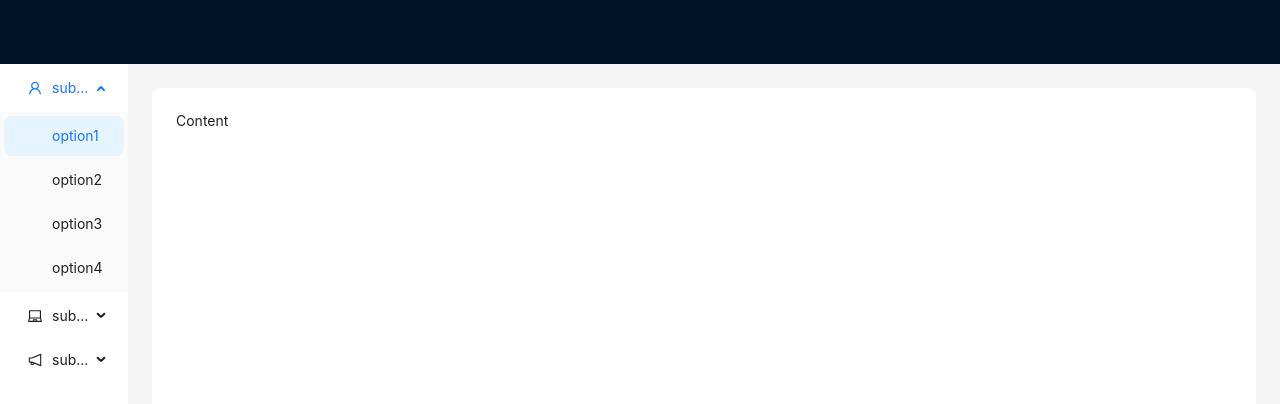
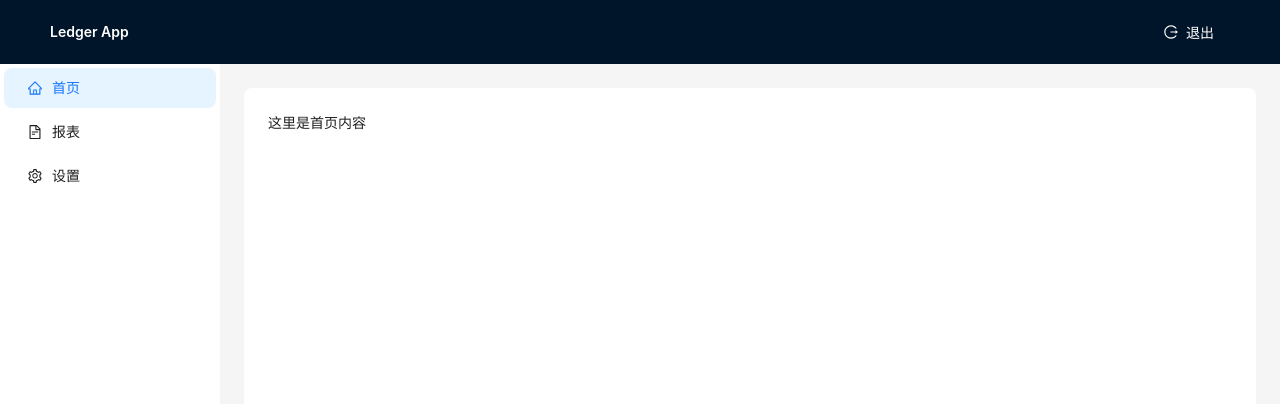
Before and after one commit to MCTBL/ledger_frontend, a React (Vite) app: page /app in a window 1280 px wide. Shown: the top 404 px of the page. Built offline with nearby package versions, Linux system fonts and the light colour scheme; sample sign-in values are in the browser's storage.

Commit message:
重构项目结构，添加路由和登录功能，移除不必要的组件，优化样式

```diff
--- a/index.html
+++ b/index.html
@@ -1,13 +1,16 @@
 <!doctype html>
 <html lang="en">
+
     <head>
         <meta charset="UTF-8" />
         <link rel="icon" type="image/svg+xml" href="/vite.svg" />
         <meta name="viewport" content="width=device-width, initial-scale=1.0" />
         <title>ledger_frontend</title>
     </head>
+
     <body>
         <div id="root"></div>
         <script type="module" src="/src/main.tsx"></script>
     </body>
+
 </html>
--- a/src/App.tsx
+++ /dev/null
@@ -1,79 +0,0 @@
-import {
-	LaptopOutlined,
-	NotificationOutlined,
-	UserOutlined,
-} from "@ant-design/icons";
-import type { MenuProps } from "antd";
-import { Layout, Menu, theme } from "antd";
-import React from "react";
-
-const { Header, Content, Sider } = Layout;
-
-const items2: MenuProps["items"] = [
-    UserOutlined,
-    LaptopOutlined,
-    NotificationOutlined,
-].map((icon, index) => {
-    const key = String(index + 1);
-
-    return {
-        key: `sub${key}`,
-        icon: React.createElement(icon),
-        label: `subnav ${key}`,
-        children: Array.from({ length: 4 }).map((_, j) => {
-            const subKey = index * 4 + j + 1;
-            return {
-                key: subKey,
-                label: `option${subKey}`,
-            };
-        }),
-    };
-});
-
-const App: React.FC = () => {
-    const {
-        token: { colorBgContainer, borderRadiusLG },
-    } = theme.useToken();
-
-    return (
-        <Layout style={{ height: "100%" }}>
-            <Header style={{ display: "flex", alignItems: "center" }}>
-                <div className="demo-logo" />
-            </Header>
-            <Layout>
-                <Sider width={"10%"} style={{ background: colorBgContainer }}>
-                    <Menu
-                        mode="inline"
-                        defaultSelectedKeys={["1"]}
-                        defaultOpenKeys={["sub1"]}
-                        style={{ height: "100%", borderInlineEnd: 0 }}
-                        items={items2}
-                    />
-                </Sider>
-                <Layout style={{ padding: "24px 24px 24px 24px" }}>
-                    {/* <Breadcrumb
-                        items={[
-                            { title: "Home" },
-                            { title: "List" },
-                            { title: "App" },
-                        ]}
-                        style={{ margin: "16px 0" }}
-                    /> */}
-                    <Content
-                        style={{
-                            padding: 24,
-                            margin: 0,
-                            minHeight: 280,
-                            background: colorBgContainer,
-                            borderRadius: borderRadiusLG,
-                        }}
-                    >
-                        Content
-                    </Content>
-                </Layout>
-            </Layout>
-        </Layout>
-    );
-};
-
-export default App;
--- a/src/components/LoginForm/LoginForm.tsx
+++ b/src/components/LoginForm/LoginForm.tsx
@@ -1,9 +1,12 @@
 import React, { useState } from "react";
-import "./LoginForm.css"; // 引入样式文件
+import { useLocation, useNavigate } from "react-router-dom";
+import "./LoginForm.css";
 
 function LoginForm() {
   const [loading, setLoading] = useState(false);
   const [error, setError] = useState("");
+  const navigate = useNavigate();
+  const location = useLocation();
 
   const handleSubmit = (ev: React.FormEvent<HTMLFormElement>) => {
     ev.preventDefault();
@@ -11,18 +14,21 @@ function LoginForm() {
     setError("");
 
     const formData = new FormData(ev.currentTarget);
-    const username = formData.get("username");
-    const password = formData.get("password");
+    const username = String(formData.get("username") || "");
+    const password = String(formData.get("password") || "");
 
-    // 模拟登录逻辑
+    // 模拟登录
     setTimeout(() => {
       setLoading(false);
       if (username === "admin" && password === "password") {
-        alert("登录成功！");
+        localStorage.setItem("auth_token", "demo-token");
+        // 登录前想去的页面（如果有），否则跳首页
+        const redirectTo = (location.state)?.from?.pathname || "/app";
+        navigate(redirectTo, { replace: true });
       } else {
         setError("用户名或密码错误");
       }
-    }, 1000);
+    }, 600);
   };
 
   return (
--- a/src/pages/LoginPage/LoginPage.tsx
+++ b/src/layouts/LoginPage.tsx
@@ -1,4 +1,4 @@
-import LoginForm from "../../components/LoginForm/LoginForm"; // 引入登录表单组件
+import LoginForm from "../components/LoginForm/LoginForm"; // 引入登录表单组件
 import "./LoginPage.css"; // 引入页面样式
 
 function LoginPage() {
--- /dev/null
+++ b/src/layouts/MainLayout.tsx
@@ -0,0 +1,66 @@
+import { FileTextOutlined, HomeOutlined, LogoutOutlined, SettingOutlined } from "@ant-design/icons";
+import { Button, Layout, Menu, theme } from "antd";
+import { Link, Outlet, useLocation, useNavigate } from "react-router-dom";
+
+const { Header, Content, Sider } = Layout;
+
+export default function MainLayout() {
+  const {
+    token: { colorBgContainer, borderRadiusLG },
+  } = theme.useToken();
+  const location = useLocation();
+  const navigate = useNavigate();
+
+  // 根据路由高亮菜单
+  const selectedKey =
+    location.pathname === "/app" || location.pathname === "/app/"
+      ? "/app"
+      : location.pathname;
+
+  const handleLogout = () => {
+    localStorage.removeItem("auth_token");
+    navigate("/login", { replace: true });
+  };
+
+  return (
+    <Layout style={{ minHeight: "100vh" }}>
+      <Header style={{ display: "flex", alignItems: "center", color: "#fff" }}>
+        <div style={{ fontWeight: 600 }}>Ledger App</div>
+        <div style={{ marginLeft: "auto" }}>
+          <Button type="text" icon={<LogoutOutlined />} onClick={handleLogout} style={{ color: "#fff" }}>
+            退出
+          </Button>
+        </div>
+      </Header>
+
+      <Layout>
+        <Sider width={220} style={{ background: colorBgContainer, display: "flex", flexDirection: "column" }}>
+          <Menu
+            mode="inline"
+            selectedKeys={[selectedKey]}
+            style={{ height: "100%", borderInlineEnd: 0 }}
+            items={[
+              { key: "/app", icon: <HomeOutlined />, label: <Link to="/app">首页</Link> },
+              { key: "/app/reports", icon: <FileTextOutlined />, label: <Link to="/app/reports">报表</Link> },
+              { key: "/app/settings", icon: <SettingOutlined />, label: <Link to="/app/settings">设置</Link> },
+            ]}
+          />
+        </Sider>
+
+        <Layout style={{ padding: 24 }}>
+          <Content
+            style={{
+              padding: 24,
+              margin: 0,
+              minHeight: 360,
+              background: colorBgContainer,
+              borderRadius: borderRadiusLG,
+            }}
+          >
+            <Outlet />
+          </Content>
+        </Layout>
+      </Layout>
+    </Layout>
+  );
+}
--- a/src/main.tsx
+++ b/src/main.tsx
@@ -1,10 +1,13 @@
-import { StrictMode } from 'react';
-import { createRoot } from 'react-dom/client';
-import App from './App';
-import './main.css';
+import { StrictMode } from "react";
+import { createRoot } from "react-dom/client";
+import { BrowserRouter } from "react-router-dom";
+import "./main.css";
+import App from "./pages/App";
 
 createRoot(document.getElementById("root")!).render(
-	<StrictMode>
-		<App/>
-	</StrictMode>
+    <StrictMode>
+        <BrowserRouter>
+            <App />
+        </BrowserRouter>
+    </StrictMode>
 );
--- /dev/null
+++ b/src/pages/App.tsx
@@ -0,0 +1,36 @@
+import React from "react";
+import { Navigate, Route, Routes } from "react-router-dom";
+import MainLayout from "../layouts/MainLayout";
+
+import LoginPage from "../layouts/LoginPage";
+import RequireAuth from "../routes/RequireAuth";
+import HomePage from "./HomePage";
+import ReportsPage from "./ReportsPage";
+import SettingsPage from "./SettingsPage";
+
+const App: React.FC = () => {
+    return (
+        <Routes>
+            {/* 默认进入登录页 */}
+            <Route path="/" element={<Navigate to="/login" replace />} />
+            <Route path="/login" element={<LoginPage />} />
+            {/* 受保护的主框架及其子页面 */}
+            <Route
+                path="/app"
+                element={
+                    <RequireAuth>
+                        <MainLayout />
+                    </RequireAuth>
+                }
+            >
+                <Route index element={<HomePage />} />
+                <Route path="reports" element={<ReportsPage />} />
+                <Route path="settings" element={<SettingsPage />} />
+            </Route>
+            {/* 兜底 */}
+            <Route path="*" element={<Navigate to="/login" replace />} />
+        </Routes>
+    );
+};
+
+export default App;
--- /dev/null
+++ b/src/pages/HomePage.tsx
@@ -0,0 +1,3 @@
+export default function HomePage() {
+    return <div>这里是首页内容</div>;
+}
--- /dev/null
+++ b/src/pages/ReportsPage.tsx
@@ -0,0 +1,3 @@
+export default function ReportsPage() {
+    return <div>这里是报表页面内容</div>;
+}
--- /dev/null
+++ b/src/pages/SettingsPage.tsx
@@ -0,0 +1,3 @@
+export default function SettingsPage() {
+    return <div>这里是设置页面内容</div>;
+}
--- /dev/null
+++ b/src/routes/RequireAuth.tsx
@@ -0,0 +1,8 @@
+import React from "react";
+import { Navigate, useLocation } from "react-router-dom";
+
+export default function RequireAuth({ children }: { children: React.ReactElement }) {
+  const authed = !!localStorage.getItem("auth_token");
+  const location = useLocation();
+  return authed ? children : <Navigate to="/login" replace state={{ from: location }} />;
+}
```
Also changed, not shown: src/layouts/LoginPage.css (renamed from src/pages/LoginPage/LoginPage.css). Lines whose indentation alone changed are shown as unchanged.
